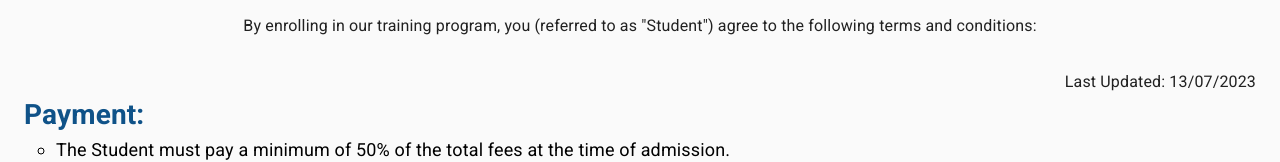
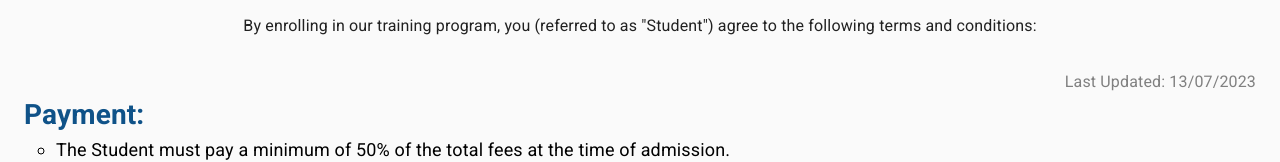
Before and after one commit to dwitrnd/compware-application, a React (Create React App) app in the folder client/: page /terms-and-condition in a window 1280 px wide. Shown: the part 170-332 px from the top of the page. Built offline with nearby package versions, Linux system fonts and the light colour scheme; what react-sizeme would draw is missing.

Commit message:
Style: Styling of contact and term and conditions page

```diff
--- a/client/src/screen/Contact/Contact.js
+++ b/client/src/screen/Contact/Contact.js
@@ -154,6 +154,7 @@ const Contact = () => {
                     label="Full Name"
                     variant="outlined"
                     size="small"
+                    fullWidth
                     required
                   />
                 </Stack>
@@ -166,6 +167,7 @@ const Contact = () => {
                     label="Mobile Number"
                     variant="outlined"
                     size="small"
+                    fullWidth
                   ></TextField>
                 </Stack>
                 <Stack direction="row">
@@ -177,6 +179,7 @@ const Contact = () => {
                     label="Email"
                     variant="outlined"
                     size="small"
+                    fullWidth
                   />
                 </Stack>
                 <Stack direction="row">
@@ -190,6 +193,7 @@ const Contact = () => {
                     rows={4}
                     variant="outlined"
                     size="small"
+                    fullWidth
                   />
                 </Stack>
               </form>
--- a/client/src/screen/TermsAndConditions/TermsAndConditions.js
+++ b/client/src/screen/TermsAndConditions/TermsAndConditions.js
@@ -33,6 +33,7 @@ const TermsAndConditions = () => {
               display: "flex",
               justifyContent: "flex-end",
               width: "100%",
+              color: "gray",
             }}
           >
             <Typography variant="body1">Last Updated: 13/07/2023</Typography>
```
